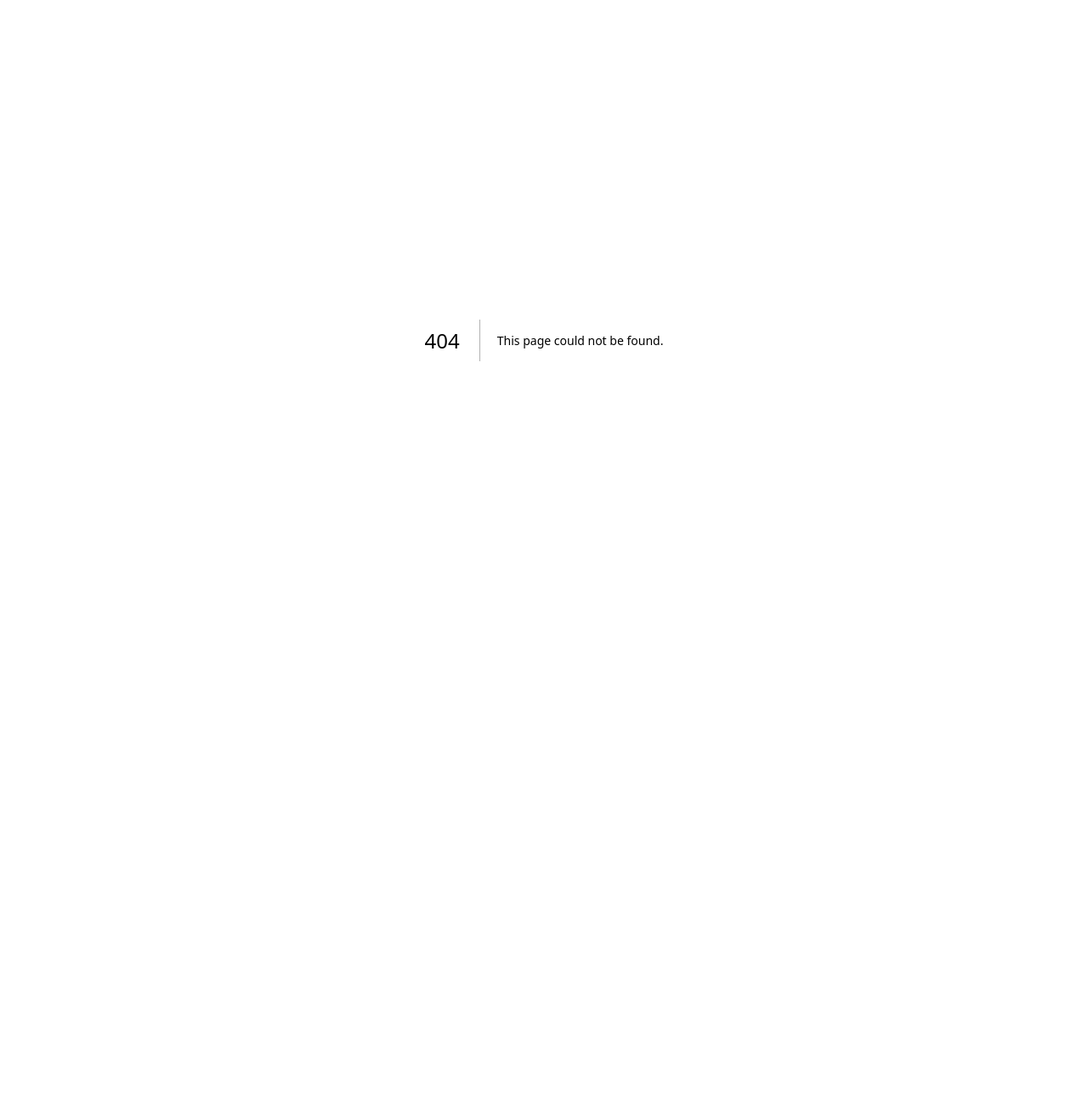
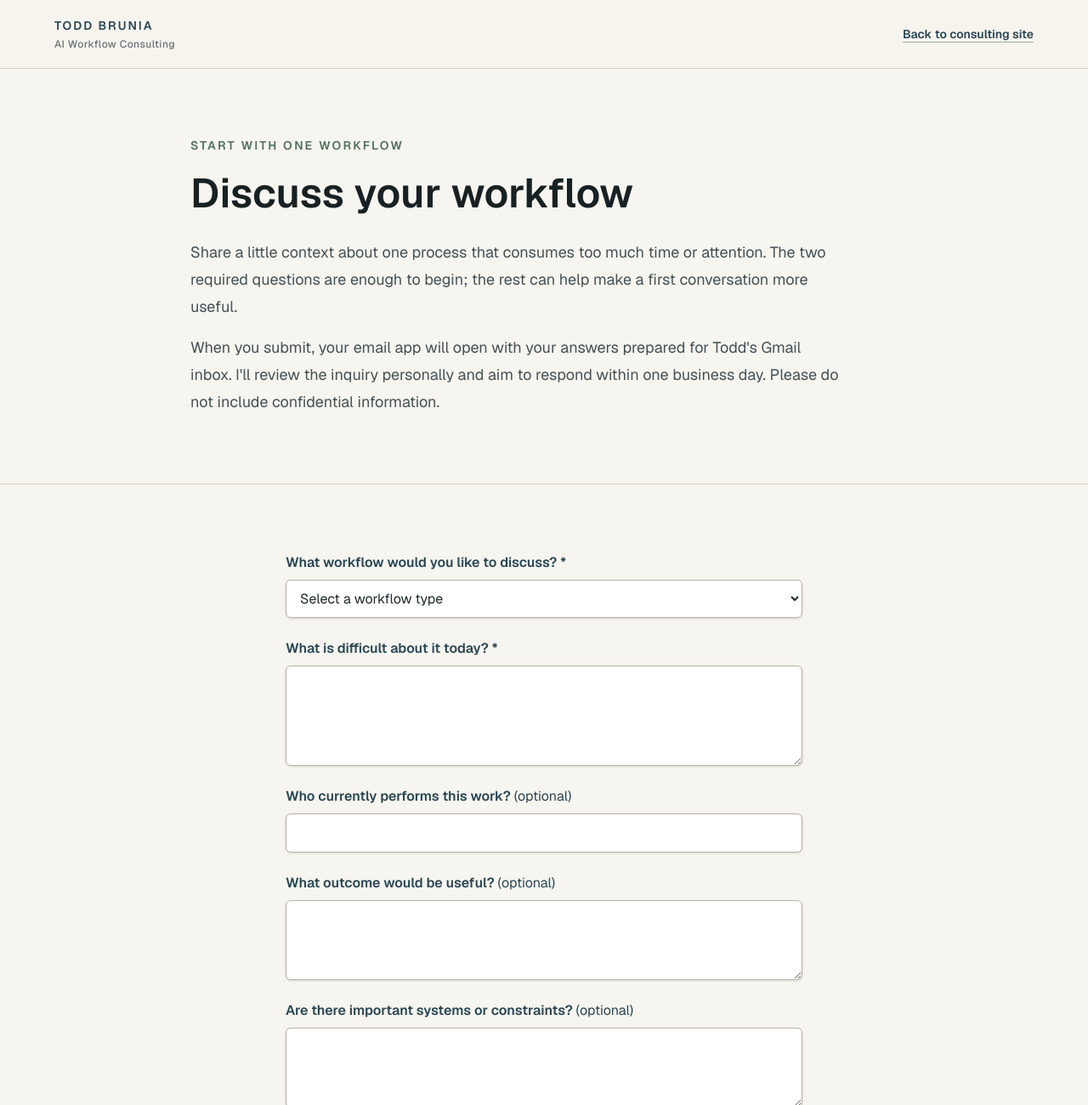
Before and after one commit to todd-brunia/ai-consulting-site, a Next.js app: page /contact in a window 1280 px wide. Before the commit this address had no page. Shown: the top 1300 px of the page at 85% size. Before the commit the page ends 800 px from the top, so only its background shows below. Built offline with nearby package versions, Linux system fonts and the light colour scheme.

Commit message:
Implement issue #9

```diff
--- /dev/null
+++ b/src/app/contact/contact-form.tsx
@@ -0,0 +1,134 @@
+"use client";
+
+import type { FormEvent } from "react";
+
+const inquiryAddress = "tbrunia+ai-consulting@gmail.com";
+const inquirySubject = "AI workflow discovery inquiry";
+
+export type ContactInquiry = {
+  workflow: string;
+  people: string;
+  friction: string;
+  outcome: string;
+  systems: string;
+  timeline: string;
+};
+
+export function createInquiryMailto(inquiry: ContactInquiry) {
+  const body = [
+    `Workflow under consideration: ${inquiry.workflow}`,
+    `Who performs it: ${inquiry.people || "Not specified"}`,
+    `Current friction: ${inquiry.friction}`,
+    `Desired outcome: ${inquiry.outcome || "Not specified"}`,
+    `Systems or constraints: ${inquiry.systems || "Not specified"}`,
+    `Relevant timeline: ${inquiry.timeline || "Not specified"}`,
+  ].join("\n\n");
+
+  return `mailto:${inquiryAddress}?subject=${encodeURIComponent(inquirySubject)}&body=${encodeURIComponent(body)}`;
+}
+
+const fieldClass =
+  "mt-2 block w-full rounded-md border border-[#b8b2a5] bg-white px-3 py-2.5 text-[#1f2a2e] shadow-sm transition placeholder:text-[#667276] focus:border-[#2f6f8f] focus:outline-2 focus:outline-offset-2 focus:outline-[#2f6f8f]";
+
+export function ContactForm() {
+  function handleSubmit(event: FormEvent<HTMLFormElement>) {
+    event.preventDefault();
+    const values = new FormData(event.currentTarget);
+    const inquiry: ContactInquiry = {
+      workflow: String(values.get("workflow") ?? ""),
+      people: String(values.get("people") ?? ""),
+      friction: String(values.get("friction") ?? ""),
+      outcome: String(values.get("outcome") ?? ""),
+      systems: String(values.get("systems") ?? ""),
+      timeline: String(values.get("timeline") ?? ""),
+    };
+
+    window.location.assign(createInquiryMailto(inquiry));
+  }
+
+  return (
+    <form className="space-y-6" onSubmit={handleSubmit}>
+      <div>
+        <label htmlFor="workflow" className="font-semibold text-[#294653]">
+          What workflow would you like to discuss?{" "}
+          <span aria-hidden="true">*</span>
+        </label>
+        <select
+          id="workflow"
+          name="workflow"
+          required
+          className={fieldClass}
+          defaultValue=""
+        >
+          <option value="" disabled>
+            Select a workflow type
+          </option>
+          <option>Document or information processing</option>
+          <option>Knowledge search or internal support</option>
+          <option>Software delivery or technical work</option>
+          <option>Multi-step coordination</option>
+          <option>Another workflow</option>
+        </select>
+      </div>
+
+      <div>
+        <label htmlFor="friction" className="font-semibold text-[#294653]">
+          What is difficult about it today? <span aria-hidden="true">*</span>
+        </label>
+        <textarea
+          id="friction"
+          name="friction"
+          required
+          rows={4}
+          className={fieldClass}
+        />
+      </div>
+
+      <div>
+        <label htmlFor="people" className="font-semibold text-[#294653]">
+          Who currently performs this work?{" "}
+          <span className="font-normal">(optional)</span>
+        </label>
+        <input id="people" name="people" type="text" className={fieldClass} />
+      </div>
+
+      <div>
+        <label htmlFor="outcome" className="font-semibold text-[#294653]">
+          What outcome would be useful?{" "}
+          <span className="font-normal">(optional)</span>
+        </label>
+        <textarea id="outcome" name="outcome" rows={3} className={fieldClass} />
+      </div>
+
+      <div>
+        <label htmlFor="systems" className="font-semibold text-[#294653]">
+          Are there important systems or constraints?{" "}
+          <span className="font-normal">(optional)</span>
+        </label>
+        <textarea id="systems" name="systems" rows={3} className={fieldClass} />
+      </div>
+
+      <div>
+        <label htmlFor="timeline" className="font-semibold text-[#294653]">
+          Is there a relevant timeline?{" "}
+          <span className="font-normal">(optional)</span>
+        </label>
+        <select id="timeline" name="timeline" className={fieldClass} defaultValue="">
+          <option value="">No specific timeline</option>
+          <option>Within the next month</option>
+          <option>Within the next quarter</option>
+          <option>Later this year</option>
+          <option>Still exploring</option>
+        </select>
+      </div>
+
+      <p className="text-sm leading-6 text-[#516166]">* Required fields</p>
+      <button
+        type="submit"
+        className="inline-flex min-h-12 items-center justify-center rounded-md bg-[#254c5f] px-6 py-3 text-sm font-semibold text-white transition hover:bg-[#1d3d4c] focus-visible:outline-2 focus-visible:outline-offset-4 focus-visible:outline-[#2f6f8f]"
+      >
+        Prepare email inquiry
+      </button>
+    </form>
+  );
+}
--- /dev/null
+++ b/src/app/contact/page.tsx
@@ -0,0 +1,53 @@
+import type { Metadata } from "next";
+
+import { Footer } from "../home-sections";
+import { SubpageHeader } from "../subpage-header";
+import { ContactForm } from "./contact-form";
+
+export const metadata: Metadata = {
+  title: "Discuss Your Workflow | Todd Brunia",
+  description:
+    "Share a little about a workflow you are considering, and Todd will prepare for a practical discovery conversation.",
+};
+
+export default function ContactPage() {
+  return (
+    <div className="flex min-h-screen flex-col bg-[#f7f5ef] text-[#1f2a2e]">
+      <SubpageHeader showContactAction={false} />
+
+      <main className="flex-1" id="main-content">
+        <section className="border-b border-[#d8d3c7]">
+          <div className="mx-auto max-w-4xl px-6 py-16 lg:px-8 lg:py-20">
+            <p className="text-sm font-semibold uppercase tracking-[0.16em] text-[#52715f]">
+              Start with one workflow
+            </p>
+            <h1 className="mt-4 text-4xl font-semibold leading-tight text-[#172124] sm:text-5xl">
+              Discuss your workflow
+            </h1>
+            <div className="mt-6 max-w-3xl space-y-4 text-lg leading-8 text-[#435156]">
+              <p>
+                Share a little context about one process that consumes too much
+                time or attention. The two required questions are enough to
+                begin; the rest can help make a first conversation more useful.
+              </p>
+              <p>
+                When you submit, your email app will open with your answers
+                prepared for Todd&apos;s Gmail inbox. I&apos;ll review the inquiry
+                personally and aim to respond within one business day. Please
+                do not include confidential information.
+              </p>
+            </div>
+          </div>
+        </section>
+
+        <section aria-label="Workflow inquiry form" className="py-16 lg:py-20">
+          <div className="mx-auto max-w-2xl px-6 lg:px-8">
+            <ContactForm />
+          </div>
+        </section>
+      </main>
+
+      <Footer />
+    </div>
+  );
+}
--- a/src/app/home-content.ts
+++ b/src/app/home-content.ts
@@ -5,8 +5,7 @@ export const navItems = [
   { label: "Journal", href: "/journal" },
 ];
 
-export const contactHref =
-  "mailto:tbrunia+ai-consulting@gmail.com?subject=AI%20workflow%20discovery%20conversation&body=What%20process%20are%20you%20considering%3F%0A%0AWho%20currently%20performs%20it%3F%0A%0AWhat%20makes%20it%20slow%2C%20expensive%2C%20or%20difficult%3F%0A";
+export const contactHref = "/contact";
 
 export const credentials = [
   "Staff Software Engineer",
--- a/src/app/subpage-header.tsx
+++ b/src/app/subpage-header.tsx
@@ -1,11 +1,15 @@
 import Link from "next/link";
-
-import { contactHref } from "./home-content";
 
 const focusClass =
   "focus-visible:outline-2 focus-visible:outline-offset-4 focus-visible:outline-[#2f6f8f]";
 
-export function SubpageHeader() {
+type SubpageHeaderProps = {
+  showContactAction?: boolean;
+};
+
+export function SubpageHeader({
+  showContactAction = true,
+}: SubpageHeaderProps) {
   return (
     <header className="border-b border-[#d8d3c7] bg-[#f7f5ef]/95 px-6 py-4 lg:px-8">
       <div className="mx-auto flex max-w-6xl flex-col items-stretch gap-3 sm:flex-row sm:items-center sm:justify-between sm:gap-6">
@@ -28,12 +32,14 @@ export function SubpageHeader() {
           >
             Back to consulting site
           </Link>
-          <a
-            href={contactHref}
-            className={`inline-flex min-h-11 items-center justify-center rounded-md bg-[#254c5f] px-4 py-2 text-center text-sm font-semibold text-white transition hover:bg-[#1d3d4c] ${focusClass}`}
-          >
-            Discuss Your Workflow
-          </a>
+          {showContactAction ? (
+            <Link
+              href="/contact"
+              className={`inline-flex min-h-11 items-center justify-center rounded-md bg-[#254c5f] px-4 py-2 text-center text-sm font-semibold text-white transition hover:bg-[#1d3d4c] ${focusClass}`}
+            >
+              Discuss Your Workflow
+            </Link>
+          ) : null}
         </div>
       </div>
     </header>
```
Also changed, not shown: 3 other files (tests, documents, lock files or other folders).
